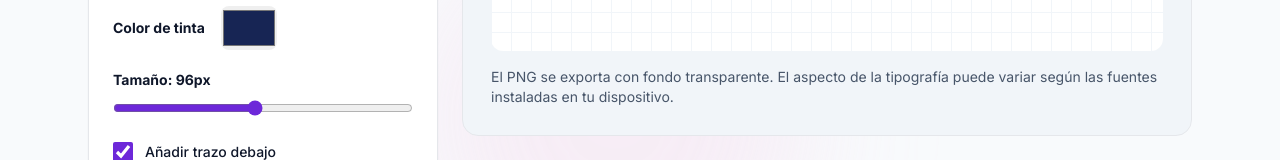
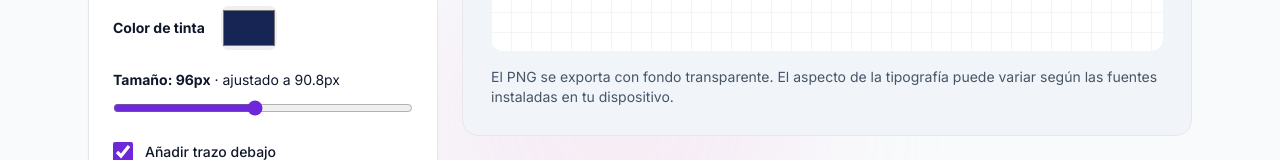
Before and after one commit to garrison2025/LetrasPro, a React (Vite) app: page /generador-de-firmas-bonitas in a window 1280 px wide. Shown: the part 622-782 px from the top of the page. Built offline with nearby package versions, Linux system fonts and the light colour scheme.

Commit message:
Fit graphic tool text to actual font and path dimensions (#30)

```diff
--- a/data/contentDates.json
+++ b/data/contentDates.json
@@ -4,9 +4,9 @@
   "otherUpdated": "2026-10-10",
   "blogUpdated": "2026-10-11",
   "pageUpdated": {
-    "/moldes-de-letras-para-imprimir": "2026-10-29",
-    "/generador-de-firmas-bonitas": "2026-10-29",
-    "/generador-de-texto-curvo": "2026-10-29",
+    "/moldes-de-letras-para-imprimir": "2026-10-30",
+    "/generador-de-firmas-bonitas": "2026-10-30",
+    "/generador-de-texto-curvo": "2026-10-30",
     "/politica-de-privacidad": "2026-10-29"
   }
 }
--- /dev/null
+++ b/hooks/useFittedSvg.ts
@@ -0,0 +1,56 @@
+import { useEffect, useLayoutEffect, useRef, useState } from 'react';
+
+const useBrowserLayoutEffect = typeof window === 'undefined' ? useEffect : useLayoutEffect;
+
+// Measure the selected browser font in SVG user units. The same fitted source is
+// used by the preview and every export, including text placed on a curved path.
+export function useFittedSvg(source: string, availableWidth: number) {
+  const previewRef = useRef<HTMLDivElement>(null);
+  const [fit, setFit] = useState({ source: '', svg: '', size: 0 });
+  const baseSize = Number(source.match(/font-size="([^"]+)"/)?.[1]);
+  const svg = fit.source === source ? fit.svg : source;
+
+  useBrowserLayoutEffect(() => {
+    const host = previewRef.current;
+    if (typeof host?.querySelector !== 'function') return;
+    let active = true;
+    const measure = () => {
+      if (!active) return;
+      const root = host.querySelector('svg');
+      const text = root?.querySelector('text');
+      if (!root || !text || !Number.isFinite(baseSize) || baseSize <= 0) return;
+      const probe = text.cloneNode(false) as SVGTextElement;
+      probe.textContent = text.textContent;
+      probe.setAttribute('x', '0');
+      probe.setAttribute('y', '0');
+      probe.setAttribute('text-anchor', 'start');
+      probe.setAttribute('visibility', 'hidden');
+      let size = baseSize;
+      const path = root.querySelector<SVGPathElement>('defs path');
+      const pathLength = typeof path?.getTotalLength === 'function' ? path.getTotalLength() : 0;
+      const limit = Number.isFinite(pathLength) && pathLength > 60 ? pathLength - 60 : availableWidth;
+      root.appendChild(probe);
+      try {
+        for (let pass = 0; pass < 4; pass++) {
+          probe.setAttribute('font-size', String(size));
+          const width = Math.max(probe.getComputedTextLength(), probe.getBBox().width);
+          if (!Number.isFinite(width) || width <= limit || width <= 0) break;
+          size = Math.max(1, size * limit / width * 0.98);
+        }
+        const next = source.replace(/font-size="[^"]+"/, `font-size="${size}"`);
+        setFit(previous => previous.source === source && previous.svg === next ? previous : { source, svg: next, size });
+      } finally {
+        probe.remove();
+      }
+    };
+    measure();
+    void document.fonts?.ready.then(measure);
+    document.fonts?.addEventListener('loadingdone', measure);
+    return () => {
+      active = false;
+      document.fonts?.removeEventListener('loadingdone', measure);
+    };
+  }, [source, availableWidth, baseSize]);
+
+  return { previewRef, svg, fittedSize: fit.source === source ? fit.size : baseSize, measured: fit.source === source };
+}
--- a/index.css
+++ b/index.css
@@ -17,6 +17,12 @@
   display: block;
   width: 100%;
   height: auto;
+}
+
+/* Empty Auto ads placeholders can retain a desktop width after a resize.
+   Do not constrain hosts once Google inserts an iframe or other ad content. */
+.google-auto-placed ins.adsbygoogle > div[id$="_host"]:empty {
+  max-width: 100%;
 }
 
 .fallback-char {
--- a/pages/CurvedTextPage.tsx
+++ b/pages/CurvedTextPage.tsx
@@ -2,6 +2,7 @@ import React, { useMemo, useState } from 'react';
 import { Link } from 'react-router-dom';
 import { PageMetadata as Helmet } from '../components/PageMetadata';
 import { downloadPng, downloadSvg, escapeSvg } from '../services/visualExport';
+import { useFittedSvg } from '../hooks/useFittedSvg';
 
 type Direction = 'arriba' | 'abajo';
 const field = 'w-full rounded-xl border border-slate-300 dark:border-slate-600 bg-white dark:bg-slate-900 text-slate-900 dark:text-white px-4 py-3 focus:outline-none focus:ring-2 focus:ring-violet-500';
@@ -29,7 +30,8 @@ export default function CurvedTextPage() {
   const [guide, setGuide] = useState(false);
   const [busy, setBusy] = useState(false);
   const [error, setError] = useState('');
-  const svg = useMemo(() => makeCurvedSvg(text, direction, curve, size, color, guide), [text, direction, curve, size, color, guide]);
+  const source = useMemo(() => makeCurvedSvg(text, direction, curve, size, color, guide), [text, direction, curve, size, color, guide]);
+  const { previewRef, svg, fittedSize, measured } = useFittedSvg(source, 710);
   const filename = 'texto-curvo-' + (text || 'titulo');
   const exportPng = async () => {
     setBusy(true); setError('');
@@ -56,7 +58,7 @@ export default function CurvedTextPage() {
           <button type="button" onClick={() => setDirection('abajo')} aria-pressed={direction === 'abajo'} className={'rounded-xl border px-3 py-3 font-semibold ' + (direction === 'abajo' ? 'bg-violet-100 text-violet-900 border-violet-600' : 'bg-slate-50 dark:bg-slate-700 dark:border-slate-600')}>Arco inferior</button>
         </div></fieldset>
         <div><label htmlFor="curve-angle" className="block font-bold text-sm mb-2">Curvatura: {curve}</label><input id="curve-angle" className="w-full accent-violet-700" type="range" min="0" max="180" step="5" value={curve} onChange={e => setCurve(Number(e.target.value))} /></div>
-        <div><label htmlFor="curve-size" className="block font-bold text-sm mb-2">Tamaño: {size}px</label><input id="curve-size" className="w-full accent-violet-700" type="range" min="24" max="90" step="1" value={size} onChange={e => setSize(Number(e.target.value))} /></div>
+        <div><label htmlFor="curve-size" className="block font-bold text-sm mb-2">Tamaño: {size}px<span className="font-normal" role="status">{measured && fittedSize < size - 0.1 ? ` · ajustado a ${Number(fittedSize.toFixed(1))}px` : ''}</span></label><input id="curve-size" className="w-full accent-violet-700" type="range" min="24" max="90" step="1" value={size} onChange={e => setSize(Number(e.target.value))} /></div>
         <div className="flex items-center gap-4"><label htmlFor="curve-color" className="font-bold text-sm">Color</label><input id="curve-color" type="color" className="w-14 h-11 cursor-pointer" value={color} onChange={e => setColor(e.target.value)} /></div>
         <label className="flex gap-3 items-center text-sm font-medium"><input type="checkbox" className="size-5 accent-violet-700" checked={guide} onChange={e => setGuide(e.target.checked)} /> Mostrar línea guía en el diseño</label>
         <div className="grid grid-cols-2 gap-2">
@@ -67,7 +69,7 @@ export default function CurvedTextPage() {
       </section>
       <section aria-label="Vista previa del texto curvo" className="p-5 sm:p-7 bg-slate-100 dark:bg-slate-800 border dark:border-slate-700 rounded-2xl">
         <h2 className="font-bold mb-3">Vista previa en tiempo real</h2>
-        <div className="rounded-xl bg-white min-h-44 overflow-hidden" style={{ backgroundImage: 'linear-gradient(90deg,#f1f5f9 1px,transparent 1px),linear-gradient(#f1f5f9 1px,transparent 1px)', backgroundSize: '20px 20px' }}><div className="graphic-preview w-full" dangerouslySetInnerHTML={{ __html: svg }} /></div>
+        <div className="rounded-xl bg-white min-h-44 overflow-hidden" style={{ backgroundImage: 'linear-gradient(90deg,#f1f5f9 1px,transparent 1px),linear-gradient(#f1f5f9 1px,transparent 1px)', backgroundSize: '20px 20px' }}><div ref={previewRef} className="graphic-preview w-full" dangerouslySetInnerHTML={{ __html: svg }} /></div>
         <p className="text-sm text-slate-600 dark:text-slate-300 mt-4">El PNG se guarda sin fondo. Si quieres seguir editando la curva, descarga el SVG para usarlo en un editor vectorial.</p>
       </section>
     </div>
--- a/pages/PrintableLettersPage.tsx
+++ b/pages/PrintableLettersPage.tsx
@@ -2,6 +2,7 @@ import React, { useMemo, useState } from 'react';
 import { Link } from 'react-router-dom';
 import { PageMetadata as Helmet } from '../components/PageMetadata';
 import { downloadPng, downloadSvg, escapeSvg, printSvg } from '../services/visualExport';
+import { useFittedSvg } from '../hooks/useFittedSvg';
 
 const alphabet = 'ABCDEFGHIJKLMNÑOPQRSTUVWXYZ0123456789'.split('');
 const inputClass = 'w-full rounded-xl border border-slate-300 dark:border-slate-600 bg-white dark:bg-slate-900 text-slate-900 dark:text-white px-4 py-3 focus:outline-none focus:ring-2 focus:ring-violet-500';
@@ -27,7 +28,8 @@ export default function PrintableLettersPage() {
   const [busy, setBusy] = useState(false);
   const [error, setError] = useState('');
   const text = mode === 'letter' ? letter : word;
-  const svg = useMemo(() => buildTemplate(text, outlines, guides), [text, outlines, guides]);
+  const source = useMemo(() => buildTemplate(text, outlines, guides), [text, outlines, guides]);
+  const { previewRef, svg } = useFittedSvg(source, 674);
   const filename = 'molde-letras-' + (text || 'a');
 
   const savePng = async () => {
@@ -78,7 +80,7 @@ export default function PrintableLettersPage() {
       </section>
       <section aria-label="Vista previa del molde A4" className="bg-slate-100 dark:bg-slate-800 rounded-2xl p-3 sm:p-5 border border-slate-200 dark:border-slate-700">
         <h2 className="font-bold mb-3">Vista previa · Hoja A4</h2>
-        <div className="graphic-preview max-w-[540px] mx-auto aspect-[794/1123] bg-white shadow-xl" dangerouslySetInnerHTML={{ __html: svg }} />
+        <div ref={previewRef} className="graphic-preview max-w-[540px] mx-auto aspect-[794/1123] bg-white shadow-xl" dangerouslySetInnerHTML={{ __html: svg }} />
       </section>
     </div>
     <section className="prose prose-slate dark:prose-invert max-w-3xl mt-12">
--- a/pages/SignaturePage.tsx
+++ b/pages/SignaturePage.tsx
@@ -2,6 +2,7 @@ import React, { useMemo, useState } from 'react';
 import { Link } from 'react-router-dom';
 import { PageMetadata as Helmet } from '../components/PageMetadata';
 import { downloadPng, downloadSvg, escapeSvg } from '../services/visualExport';
+import { useFittedSvg } from '../hooks/useFittedSvg';
 
 type SignatureStyle = 'caligrafica' | 'clasica' | 'moderna' | 'marcada';
 const fonts: Record<SignatureStyle, string> = {
@@ -38,7 +39,8 @@ export default function SignaturePage() {
   const [underline, setUnderline] = useState(true);
   const [busy, setBusy] = useState(false);
   const [error, setError] = useState('');
-  const svg = useMemo(() => buildSignature(name, style, color, size, underline), [name, style, color, size, underline]);
+  const source = useMemo(() => buildSignature(name, style, color, size, underline), [name, style, color, size, underline]);
+  const { previewRef, svg, fittedSize, measured } = useFittedSvg(source, 780);
   const filename = 'firma-bonita-' + (name || 'mi-nombre');
   const savePng = async () => {
     setBusy(true); setError('');
@@ -67,7 +69,7 @@ export default function SignaturePage() {
           </button>)}</div>
         </fieldset>
         <div className="flex items-center gap-4"><label htmlFor="firma-color" className="text-sm font-bold">Color de tinta</label><input id="firma-color" type="color" className="w-14 h-11 rounded-lg cursor-pointer" value={color} onChange={e => setColor(e.target.value)} /></div>
-        <div><label htmlFor="firma-size" className="text-sm font-bold block mb-2">Tamaño: {size}px</label><input id="firma-size" className="w-full accent-violet-700" type="range" min="48" max="150" step="2" value={size} onChange={e => setSize(Number(e.target.value))} /></div>
+        <div><label htmlFor="firma-size" className="text-sm font-bold block mb-2">Tamaño: {size}px<span className="font-normal" role="status">{measured && fittedSize < size - 0.1 ? ` · ajustado a ${Number(fittedSize.toFixed(1))}px` : ''}</span></label><input id="firma-size" className="w-full accent-violet-700" type="range" min="48" max="150" step="2" value={size} onChange={e => setSize(Number(e.target.value))} /></div>
         <label className="flex gap-3 text-sm items-center font-medium"><input className="size-5 accent-violet-700" type="checkbox" checked={underline} onChange={e => setUnderline(e.target.checked)} /> Añadir trazo debajo</label>
         <div className="flex flex-wrap gap-3">
           <button type="button" className="flex-1 rounded-xl bg-violet-700 text-white font-bold py-3 px-4 hover:bg-violet-800 disabled:opacity-50" disabled={busy} onClick={() => void savePng()}>{busy ? 'Exportando…' : 'Descargar PNG'}</button>
@@ -78,7 +80,7 @@ export default function SignaturePage() {
       <section className="p-5 sm:p-7 bg-slate-100 dark:bg-slate-800 rounded-2xl border dark:border-slate-700">
         <h2 className="font-bold mb-3">Vista previa de tu firma</h2>
         <div className="relative rounded-xl bg-white min-h-44 flex items-center justify-center overflow-hidden" style={{ backgroundImage: 'linear-gradient(90deg,#f1f5f9 1px,transparent 1px),linear-gradient(#f1f5f9 1px,transparent 1px)', backgroundSize: '20px 20px' }}>
-          <div className="graphic-preview w-full" dangerouslySetInnerHTML={{ __html: svg }} />
+          <div ref={previewRef} className="graphic-preview w-full" dangerouslySetInnerHTML={{ __html: svg }} />
         </div>
         <p className="text-sm text-slate-600 dark:text-slate-300 mt-4">El PNG se exporta con fondo transparente. El aspecto de la tipografía puede variar según las fuentes instaladas en tu dispositivo.</p>
       </section>
```
Also changed, not shown: scripts/test-ui-regressions.mjs (+59 -0 lines).
